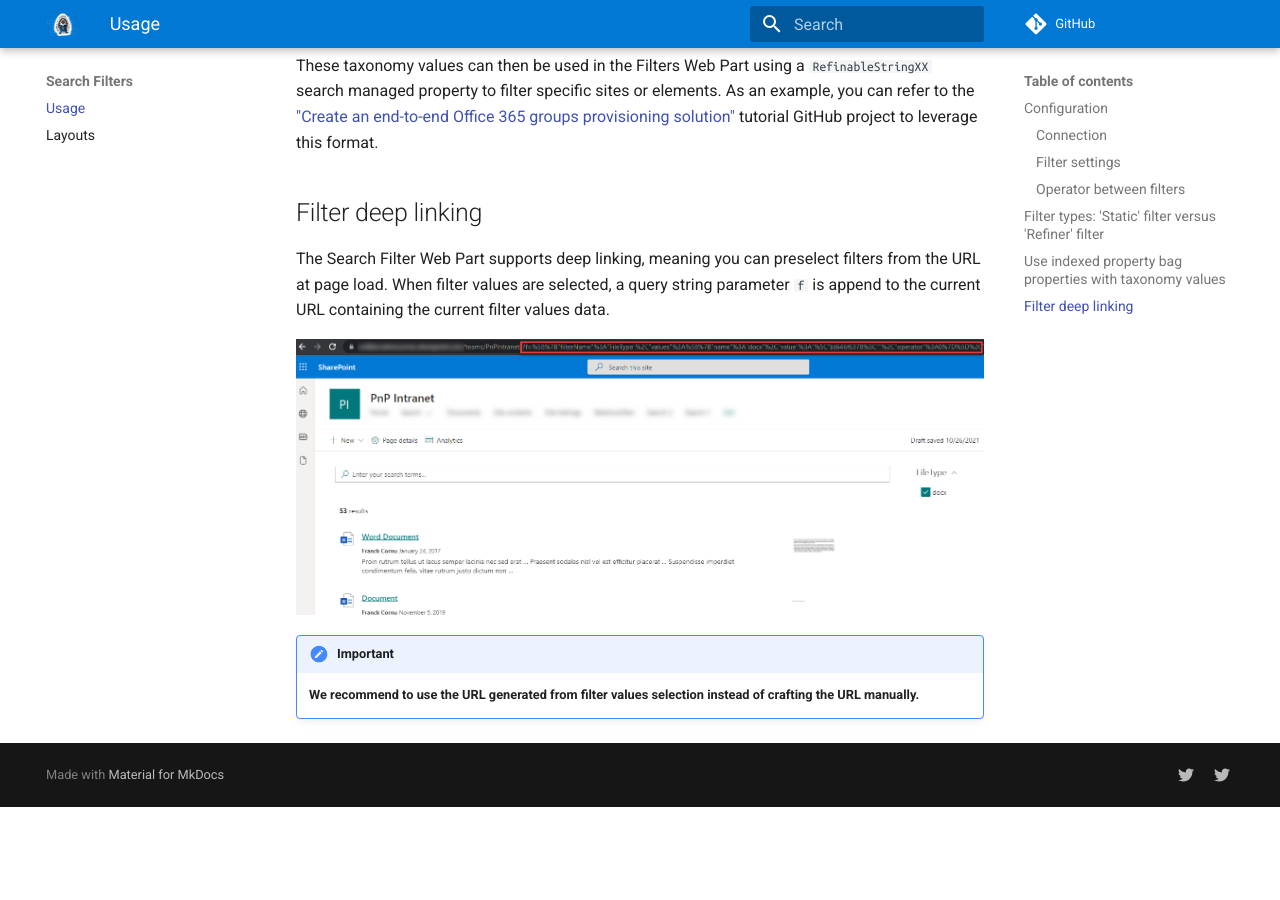
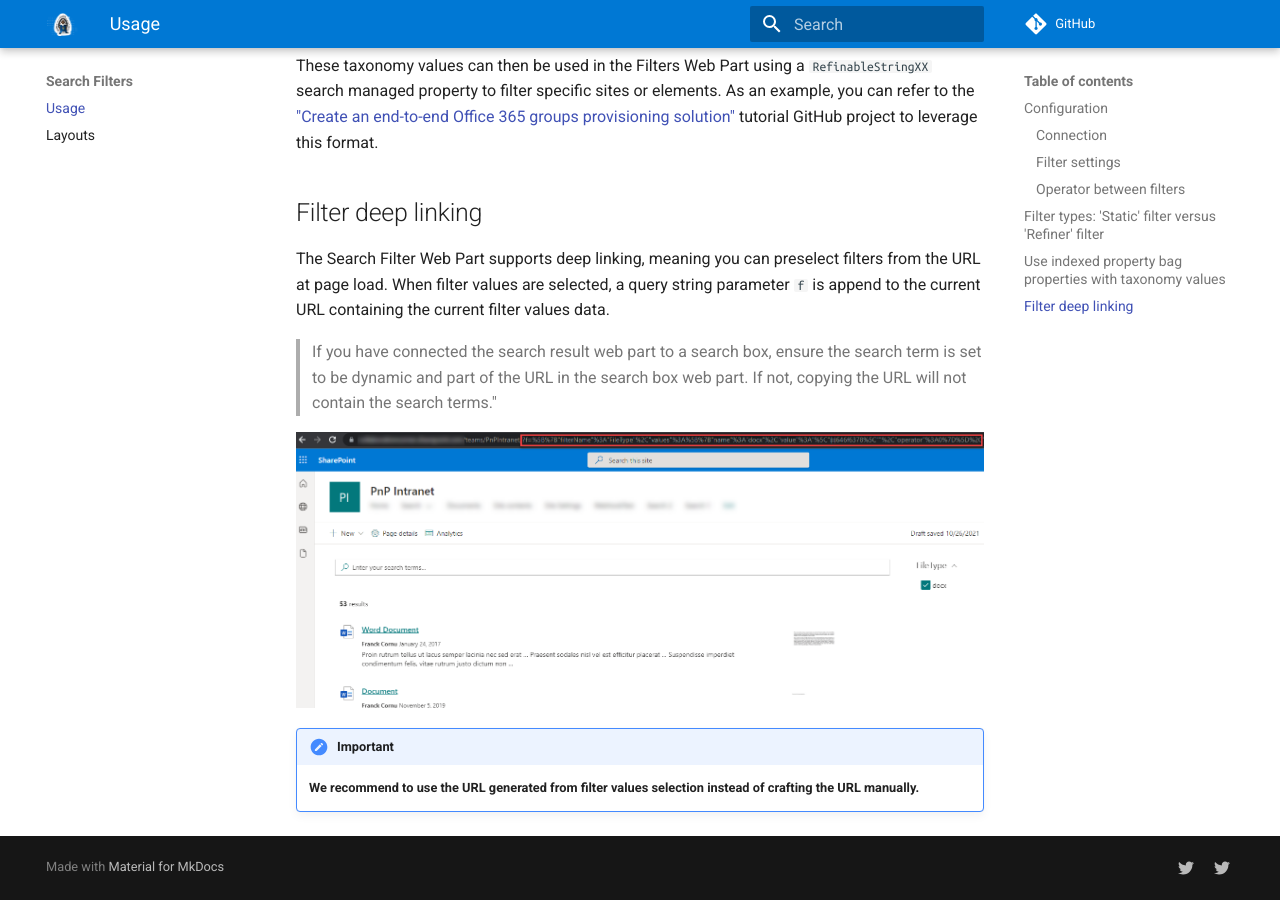
Before and after one commit to dominic5perezd/pnp-modern-search, an MkDocs documentation site: the page built from docs/usage/search-filters/index.md, in a window 1280 px wide and 900 px high, scrolled down 4770 px. Built offline with MkDocs 1.6.1 and Material for MkDocs 9.7.7, drawn with Linux system fonts in a browser that asks for light colours; comment, search, counter and statistics services are not loaded; before the commit the page ends 5577 px from its top, so only the background shows below that.

Commit message:
Update index.md
Added search box clarifying text.

```diff
--- a/docs/usage/search-filters/index.md
+++ b/docs/usage/search-filters/index.md
@@ -69,6 +69,8 @@ These taxonomy values can then be used in the Filters Web Part using a `Refinabl
 
 The Search Filter Web Part supports deep linking, meaning you can preselect filters from the URL at page load. When filter values are selected, a query string parameter `f` is append to the current URL containing the current filter values data.
 
+> If you have connected the search result web part to a search box, ensure the search term is set to be dynamic and part of the URL in the search box web part. If not, copying the URL will not contain the search terms."
+
 !["Filters deep linking"](../../assets/webparts/search-filters/filter_deep_linking.png){: .center}
 
 !!! important
```
